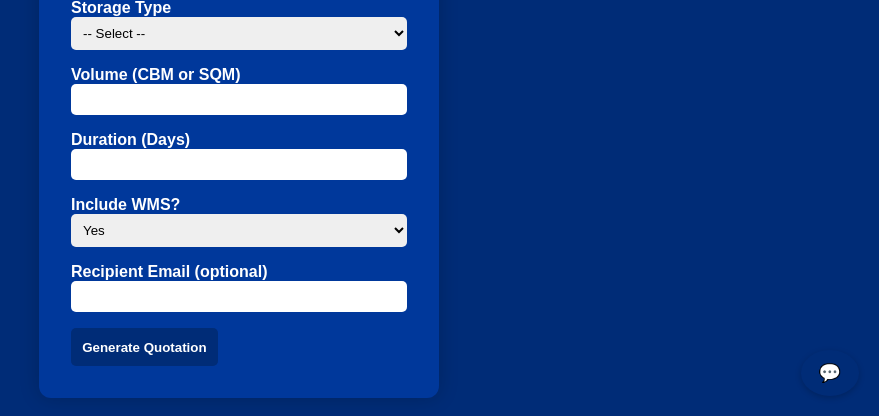
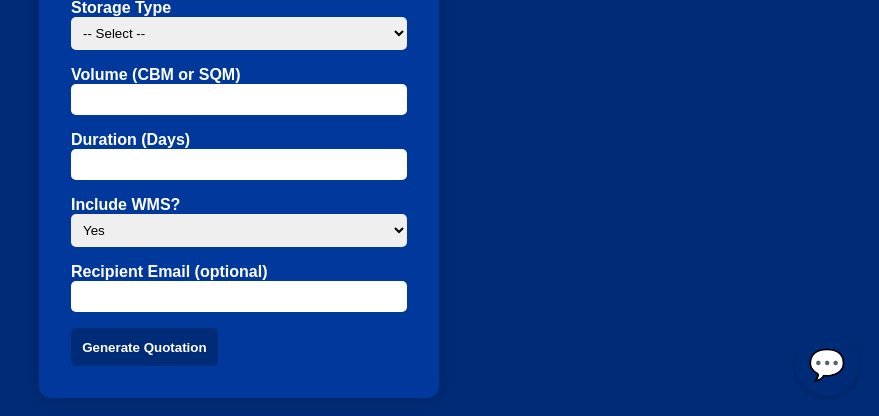
Before and after one commit to Jawadmhd1986/dsv_quotation_tool, a Flask app: page / in a window 1280 px wide. Shown: the part 384-800 px from the top of the page, without its empty margins (401-1280 px from the left). Run offline with Flask 3, Linux system fonts and the light colour scheme.

Commit message:
Update form.html

```diff
--- a/templates/form.html
+++ b/templates/form.html
@@ -98,8 +98,8 @@
 
   <!-- Chat Widget -->
   <div style="position: fixed; bottom: 20px; right: 20px; z-index: 9999;">
-    <button onclick="toggleChat()" style="background-color: #002c77; color: white; border: none; padding: 12px 18px; border-radius: 50%; font-size: 18px; box-shadow: 0 2px 6px rgba(0,0,0,0.2);">💬</button>
-  </div>
+  <button onclick="toggleChat()" style="background-color: #002c77; color: white; border: none; width: 64px; height: 64px; border-radius: 50%; font-size: 30px; box-shadow: 0 2px 6px rgba(0,0,0,0.2); display: flex; align-items: center; justify-content: center;">💬</button>
+</div>
 
   <div id="chat-box" style="display:none; position: fixed; bottom: 80px; right: 20px; width: 300px; background-color: #fff; color: #000; border-radius: 10px; box-shadow: 0 2px 8px rgba(0,0,0,0.2); flex-direction: column; font-family: Arial, sans-serif;">
     <div style="background: #002c77; color: white; padding: 10px; border-top-left-radius: 10px; border-top-right-radius: 10px; font-weight: bold;">
```
